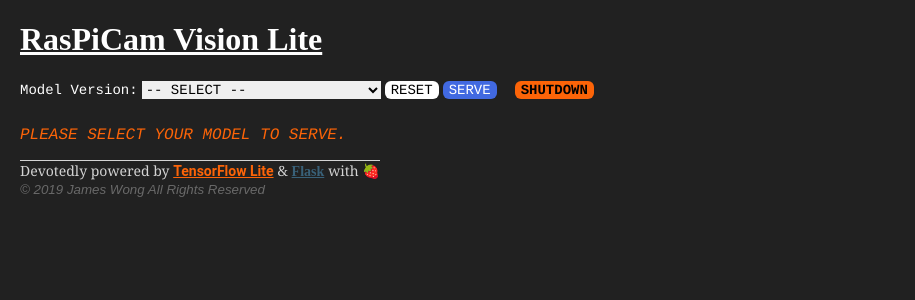
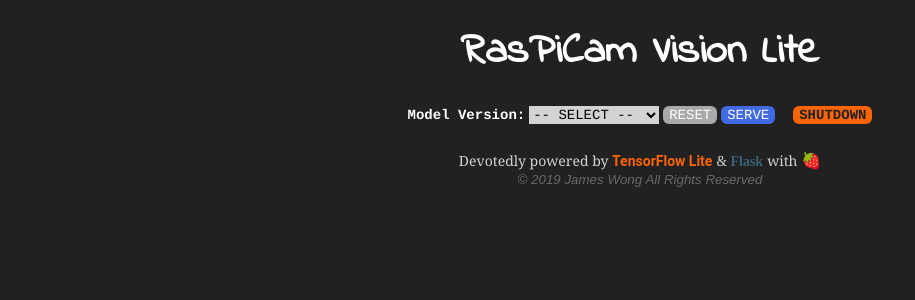
Before and after one commit to jingw222/raspicam_vision_lite, a Flask app: page / in a window 1280 px wide. Shown: the top 300 px of the page, without its empty margins (0-915 px from the left). Run offline with Flask 2, Linux system fonts and the light colour scheme; parts of the project's set-up code (start-up, migrations or seed data) failed here and were passed over.

Commit message:
Redesign UI

```diff
--- a/raspicam_vision_app/templates/index.html
+++ b/raspicam_vision_app/templates/index.html
@@ -7,16 +7,17 @@
     <title>RasPiCam Vision Lite </title>
 </head>
 
-<body style="background-color: #212121; margin: 20px">
+<body style="background-color: #212121; margin: 20px; min-width:640px;" >
 
     <header>
-        <h1 align="left" ><a style="color:white; inline-block;" href="https://github.com/jingw222">RasPiCam Vision Lite </a></h1>
+        <link href='https://fonts.googleapis.com/css?family=Indie+Flower' rel='stylesheet' type='text/css'>
+        <h1 align="center"><a style="font-family: 'Indie Flower'; font-size: 42px; color:white; inline-block; text-decoration: none;" target="_blank" rel="noopener noreferrer" href="https://github.com/jingw222/raspicam_vision_app">RasPiCam Vision Lite </a></h1>
     </header>
 
-    <div style="width:100%; height: 30px;">
+    <div style="width:100%; height: 30px;" align="center">
         <form name="target" action="{{ url_for('index') }}" method='POST' style="display:inline-block;" >
-            <label for="target" style="font-family: 'Courier'; font-size : 14px; color: white;">Model Version:</label>
-            <select id="target" name="target" type="text" style="font-family: 'Courier'; font-size : 14px; border: none;" required>
+            <label for="target" style="font-family: 'Courier'; font-size : 14px; font-weight:bold; color: white;">Model Version:</label>
+            <select id="target" name="target" type="text" style="font-family: 'Courier'; font-size : 14px; border: none; width:130px; background-color: lightgrey;" required>
                 <option value="" selected disabled> -- SELECT -- </option>
 
                 {% for ver in candidates %}
@@ -28,24 +29,24 @@
             </select>
 
             <button type="reset" name="reset_button"
-                style="font-family: 'Courier'; font-size : 14px; color: black; background-color: white; border-radius: 6px; border: none;">RESET</button>
+                style="font-family: 'Courier'; font-size : 14px; color: white; background-color: darkgrey; border-radius: 6px; border: none;">RESET</button>
             <button type="submit" name="submit_button"
                 style="font-family: 'Courier'; font-size : 14px; color: white; background-color: royalblue; border-radius: 6px; border: none;">SERVE</button>
         </form>
         <div style="width:10px; height:auto; display:inline-block;"></div>
         <form name="shutdown" action="{{ url_for('shutdown') }}" method="POST" style="display:inline-block;">
-            <button type="button" name="shutdown_button" onClick="confirmMessage(this.form);" style="font-family: 'Courier'; font-size : 14px; color: black; background-color: #fc6408; border-radius: 6px; border: none;"><strong>SHUTDOWN</strong></button>
+            <button type="button" name="shutdown_button" onClick="confirmMessage(this.form);" style="font-family: 'Courier'; font-size : 14px; color: #212121; background-color: #fc6408; border-radius: 6px; border: none;"><strong>SHUTDOWN</strong></button>
         </form>
     </div>
 
-    <div>
+    <div align="center">
         {% if target is not none %}
 
         <img style="vertical-align: middle" src="{{ url_for('videostream', target=target) }}">
 
         {% else %}
 
-        <p style="font-family: 'Courier'; font-style: oblique; color: #fc6408;">PLEASE SELECT YOUR MODEL TO SERVE.</p>
+        <p></p>
 
         {% endif %}
     </div>
@@ -59,17 +60,21 @@
     </script>
 </body>
 
-<footer style="position: absolute; bottom: 20; border-top:1px solid lightgrey;">
-    <div>
+<div align="center">
+<footer style="position: relative; bottom: -20;" align="center">
+    <div align="center">
         <p style="font-family: 'Georgia'; font-size : 14px; color:lightgrey; display: inline;">Devotedly powered by </p>
-        <p style="display: inline;"><a style="font-family: 'Roboto'; font-weight:bold; color:#fc6408; display: inline; font-size : 14px;"
-                href="https://www.tensorflow.org/lite">TensorFlow Lite</a></p>
+        <p style="display: inline;"><a style="font-family: 'Roboto'; font-weight:bold; color:#fc6408; display: inline; font-size: 14px; text-decoration: none;"
+                target="_blank" rel="noopener noreferrer" href="https://www.tensorflow.org/lite">TensorFlow Lite</a></p>
         <p style="font-family: 'Georgia'; font-size : 14px; color:lightgrey; display: inline;">& </p>
-        <p style="display: inline;"><a style="font-family: 'Droid Serif'; font-weight:bold; color:#396179; display: inline; font-size : 14px;"
-                href="https://palletsprojects.com/p/flask">Flask</a></p>
-        <p style="font-family: 'Georgia'; font-size : 14px; color:lightgrey; display: inline;">with &#x1F353</p>
+        <p style="display: inline;"><a style="font-family: 'Droid Serif'; font-weight:bold; color:#396179; display: inline; font-size : 14px; text-decoration: none;"
+                target="_blank" rel="noopener noreferrer" href="https://palletsprojects.com/p/flask">Flask</a></p>
+        <p style="font-family: 'Georgia'; font-size : 14px; color:lightgrey; display: inline;">with </p>
+        <a style="text-decoration: none;" target="_blank" rel="noopener noreferrer" href="https://www.raspberrypi.org">&#x1F353</a>
     </div>
-    <small style="font-family: 'Arial'; font-style: oblique; color:dimgray;">&copy; 2019 James Wong All Rights Reserved </small>
+    <div align="center">
+    <small style="font-family: 'Arial'; font-style: oblique; color:dimgray;" align="center">&copy; 2019 James Wong All Rights Reserved </small>
+    </div>
 </footer>
-
+</div>
 </html>
```
